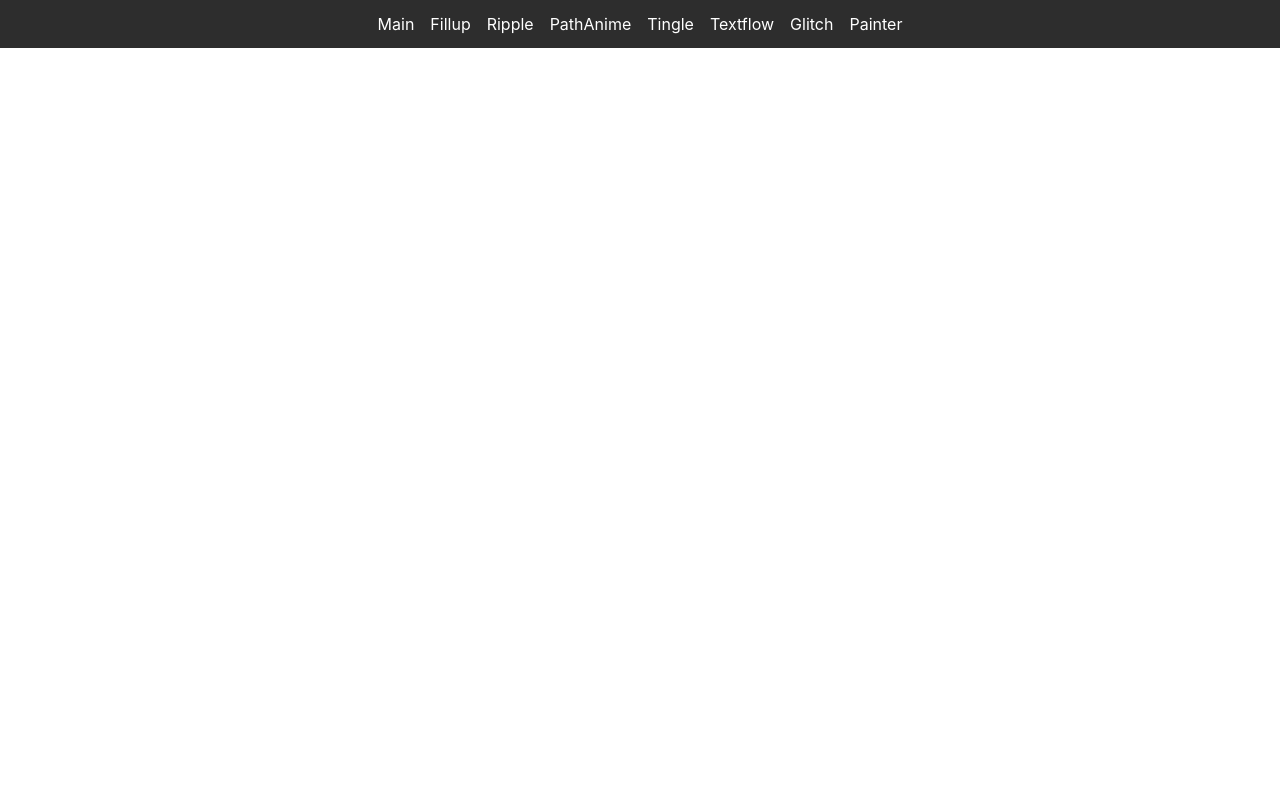
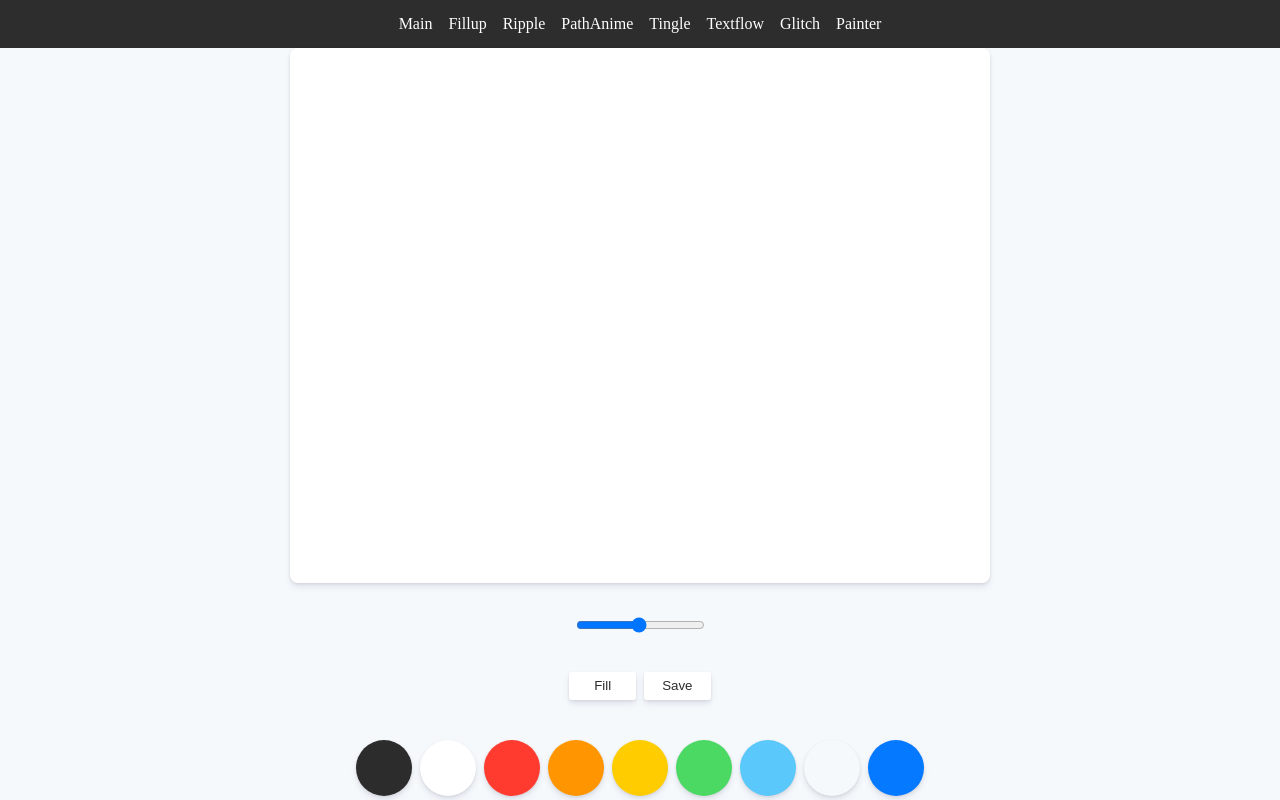
Before and after one commit to Git-castle-h/jscssmaster, a React (Create React App) app: page /jscssmaster/painter in a window 1280 px wide. Built offline with nearby package versions, Linux system fonts and the light colour scheme.

Commit message:
first-commit

```diff
--- a/src/App.js
+++ b/src/App.js
@@ -1,5 +1,6 @@
 import logo from './logo.svg';
 import './App.css';
+import './css/reset.css';
 import './css/style.css';
 import './css/main.css';
 import './css/textfilup.css';
--- a/src/css/painter.css
+++ b/src/css/painter.css
@@ -1 +1,59 @@
-/*# sourceMappingURL=painter.css.map */
+.Painter {
+  width: 100vw;
+  height: calc(100vh - 3rem);
+  background-color: #f6f9fc;
+  display: flex;
+  flex-direction: column;
+  align-items: center;
+  justify-content: center;
+}
+
+button:focus {
+  border: 1px solid #ff9500;
+}
+
+.canvas {
+  width: 700px;
+  height: 700px;
+  background-color: #fff;
+  border-radius: 0.5em;
+  box-shadow: 0 4px 6px rgba(50, 50, 93, 0.11), 0 1px 3px rgba(0, 0, 0, 0.08);
+}
+
+.controls_btns {
+  margin-top: 2em;
+}
+.controls_btns button {
+  border: none;
+  cursor: pointer;
+  background-color: #fff;
+  color: #2d2d2d;
+  padding: 0.5em 0;
+  margin: 0.3em;
+  width: 5em;
+  text-align: center;
+  border-radius: 0.2em;
+  transform: scale(1);
+  transition: all 0.3s;
+  box-shadow: 0 4px 6px rgba(50, 50, 93, 0.11), 0 1px 3px rgba(0, 0, 0, 0.08);
+}
+.controls_btns button:active {
+  transform: scale(0.98);
+}
+.controls_colors {
+  display: flex;
+  justify-content: center;
+  align-items: center;
+  margin-top: 2em;
+  cursor: pointer;
+}
+.controls_colors .control__color {
+  width: 3.5em;
+  height: 3.5em;
+  margin: 0.25em;
+  border-radius: 50%;
+  box-shadow: 0 4px 6px rgba(50, 50, 93, 0.11), 0 1px 3px rgba(0, 0, 0, 0.08);
+}
+.controls_range {
+  margin-top: 2em;
+}/*# sourceMappingURL=painter.css.map */
--- a/src/css/painter.scss
+++ b/src/css/painter.scss
@@ -0,0 +1,68 @@
+.Painter{
+    width:100vw;
+    height:calc(100vh - 3rem);
+    background-color: #f6f9fc;
+    display: flex;
+    flex-direction: column;
+    align-items : center;
+    justify-content: center;
+}
+
+button:focus{
+    border:1px solid #ff9500;
+}
+
+.canvas{
+    width: 700px;
+    height: 700px;
+    background-color: #fff;
+    border-radius: 0.5em;
+    box-shadow: 0 4px 6px rgba(50, 50, 93, 0.11), 0 1px 3px rgba(0, 0, 0, 0.08);
+}
+
+.controls{
+    &_btns{
+        margin-top: 2em;
+        button{
+            border: none;
+            cursor:pointer;
+            background-color: #fff;
+            color:#2d2d2d;
+            padding: 0.5em 0;
+            margin: 0.3em;
+            width:5em;
+            text-align: center;
+            border-radius: 0.2em;
+            transform: scale(1);
+            transition:all 0.3s;
+    box-shadow: 0 4px 6px rgba(50, 50, 93, 0.11), 0 1px 3px rgba(0, 0, 0, 0.08);
+            &:active{
+                transform: scale(0.98);
+            }
+        }
+    }
+
+
+
+
+&_colors{
+    display: flex;
+    justify-content: center;
+    align-items: center;
+    margin-top: 2em;
+    cursor: pointer;
+    .control__{
+    &color{
+        width: 3.5em;
+        height: 3.5em;
+        margin: 0.25em;
+        border-radius: 50%;
+    box-shadow: 0 4px 6px rgba(50, 50, 93, 0.11), 0 1px 3px rgba(0, 0, 0, 0.08);
+    }
+    }
+}
+
+&_range{
+    margin-top: 2em;
+}
+}
--- /dev/null
+++ b/src/css/reset.css
@@ -0,0 +1,43 @@
+html, body, div, span, applet, object, iframe,
+h1, h2, h3, h4, h5, h6, p, blockquote, pre,
+a, abbr, acronym, address, big, cite, code,
+del, dfn, em, img, ins, kbd, q, s, samp,
+small, strike, strong, sub, sup, tt, var,
+b, u, i, center,
+dl, dt, dd, ol, ul, li,
+fieldset, form, label, legend,
+table, caption, tbody, tfoot, thead, tr, th, td,
+article, aside, canvas, details, embed,
+figure, figcaption, footer, header, hgroup,
+menu, nav, output, ruby, section, summary,
+time, mark, audio, video {
+	margin: 0;
+	padding: 0;
+	border: 0;
+	font-size: 100%;
+	font: inherit;
+	vertical-align: baseline;
+}
+/* HTML5 display-role reset for older browsers */
+article, aside, details, figcaption, figure,
+footer, header, hgroup, menu, nav, section {
+	display: block;
+}
+body {
+	line-height: 1;
+}
+ol, ul {
+	list-style: none;
+}
+blockquote, q {
+	quotes: none;
+}
+blockquote:before, blockquote:after,
+q:before, q:after {
+	content: '';
+	content: none;
+}
+table {
+	border-collapse: collapse;
+	border-spacing: 0;
+}
--- a/src/pages/canvaspainter.js
+++ b/src/pages/canvaspainter.js
@@ -5,7 +5,27 @@ import {useState,useEffect,componentDidMount} from 'react';
 function Painter(){
     return(
         <div className="Painter">
-
+            <canvas id="jsCanvas" className='canvas'></canvas>
+            <div className="controls_range">
+                <input type="range" className="jsRange" id ="jsRange"  min="0.1" max="5" defaultValue="2.5" step="0.1" />
+            </div>
+            <div className="controls_btns">
+                <button tabindex ='0' id="jsMode">Fill</button>
+                <button tabindex ='0' id="jsSave">Save</button>
+            </div>
+            <div className="controls">
+                <div className="controls_colors" id="jsColors">
+                    <div  tabindex ='0'className="control__color" style ={{backgroundColor:"#2c2c2c"}}></div>
+                    <div  tabindex ='0'className="control__color" style ={{backgroundColor:"#fff"}}></div>
+                    <div  tabindex ='0'className="control__color" style ={{backgroundColor:"#ff3b30"}}></div>
+                    <div  tabindex ='0'className="control__color" style ={{backgroundColor:"#ff9500"}}></div>
+                    <div  tabindex ='0'className="control__color" style ={{backgroundColor:"#ffcc00"}}></div>
+                    <div  tabindex ='0'className="control__color" style ={{backgroundColor:"#4cd963"}}></div>
+                    <div  tabindex ='0'className="control__color" style ={{backgroundColor:"#5ac8fa"}}></div>
+                    <div  tabindex ='0'className="control__color" style ={{backgroundColor:"#f6f9fc"}}></div>
+                    <div  tabindex ='0'className="control__color" style ={{backgroundColor:"#0579ff"}}></div>
+                </div>
+            </div>
         </div>
     )
 
```
Also changed, not shown: 1 other file (tests, documents, lock files or other folders).
